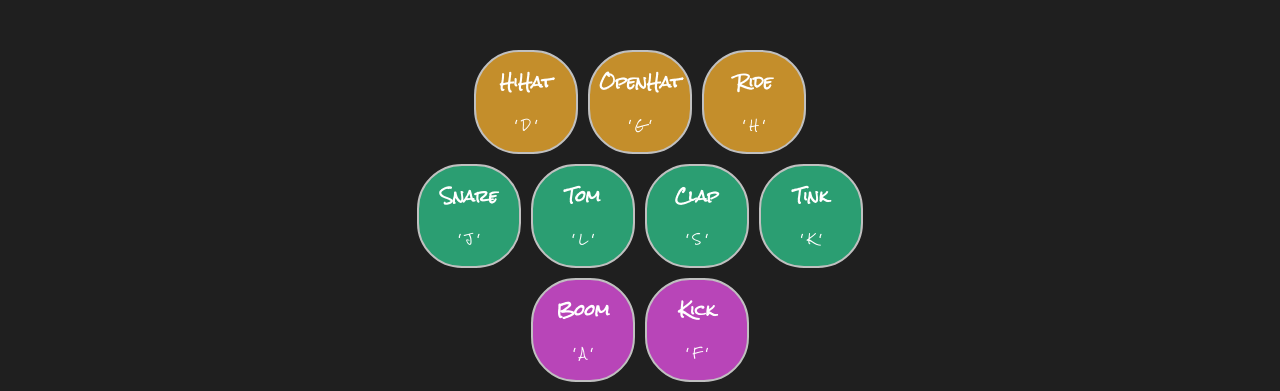
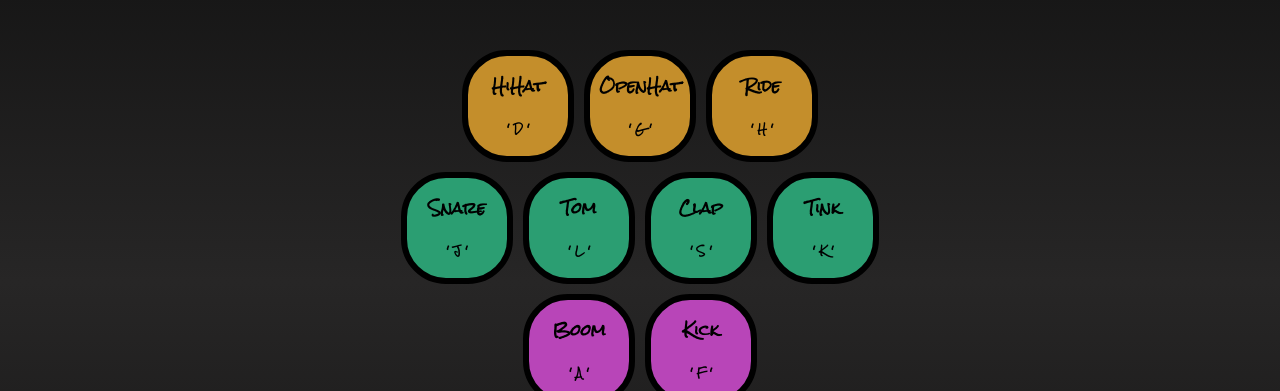
Before and after one commit to BowdenK/drumKitProject, a plain HTML site: page index.html in a window 1280 px wide. Shown: the part 152-543 px from the top of the page. Drawn offline with Linux system fonts and the light colour scheme.

Commit message:
added background gradient

```diff
--- a/main.css
+++ b/main.css
@@ -1,10 +1,12 @@
 body {
-    background-color: rgb(31, 31, 31);
+    background: linear-gradient(#0f0f0f, #272626, #0f0f0f);
+    height: 100vh;
 }
 
 h1, h3 {
     color: aliceblue;
     font-family: 'Rock Salt', cursive;
+    font-weight: bolder;
     text-align: center;
 
     justify-content: center;
@@ -12,6 +14,7 @@ h1, h3 {
 }
 
 h1 {margin: 60px;}
+p { font-weight: 900;}
 
 h3 {
     font-size: 30px;
@@ -29,10 +32,10 @@ h3 {
 }
 
 #panel1, #panel2, #panel3 {
-    color: rgb(255, 255, 255);
+    color: rgb(0, 0, 0);
     font-family: 'Rock Salt', cursive;
     font-size: 10px;
-    border: 2px solid rgb(192, 192, 192);
+    border: 6px solid rgb(0, 0, 0);
     border-radius: 45px;
     height: 100px;
     width: 100px;
```
